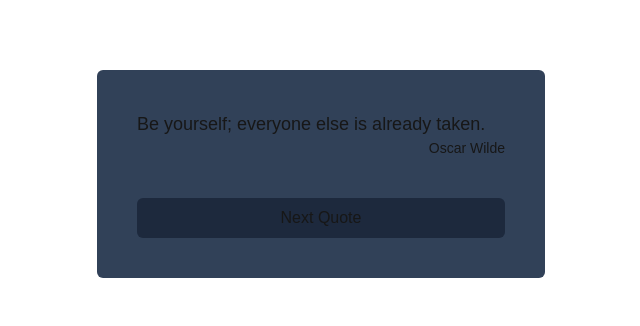
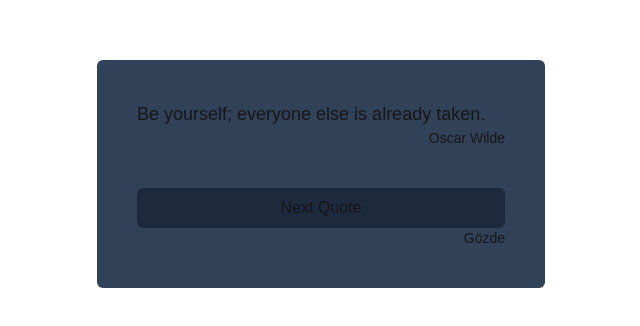
Before and after one commit to gozdeoozer/Lesson-33-next.js-demo, a Next.js app: page / in a window 1280 px wide. Shown: the part 226-552 px from the top of the page, without its empty margins (319-959 px from the left). Built offline with nearby package versions, Linux system fonts and the light colour scheme.

Commit message:
commit 3.changes

```diff
--- /dev/null
+++ b/src/app/UserContext.js
@@ -0,0 +1,20 @@
+"use client";
+
+import { createContext, useContext } from "react";
+
+const UserContext = createContext(null);
+
+export const UserProvider = ({ children }) => {
+  const user = {
+    name: "Gözde",
+    email: "gozde@email.com",
+  };
+
+  return (
+    <UserContext.Provider value={user}>
+      {children}
+    </UserContext.Provider>
+  );
+};
+
+export const useUserContext = () => useContext(UserContext);
--- a/src/app/layout.js
+++ b/src/app/layout.js
@@ -1,6 +1,8 @@
 import { Geist, Geist_Mono } from 'next/font/google';
 import { QuotesProvider } from '@/app/QuotesContext';
+import { UserProvider } from '@/app/UserContext';
 import './globals.css';
+
 
 const geistSans = Geist({
   variable: '--font-geist-sans',
@@ -23,7 +25,9 @@ export default function RootLayout({ children }) {
       <body
         className={`${geistSans.variable} ${geistMono.variable} antialiased`}
       >
-        <QuotesProvider>{children}</QuotesProvider>
+        <UserProvider>
+          <QuotesProvider>{children}</QuotesProvider>
+        </UserProvider>
       </body>
     </html>
   );
--- a/src/app/page.js
+++ b/src/app/page.js
@@ -4,11 +4,13 @@ import { Subtitle } from '@/components/Subtitle';
 import { Body2 } from '@/components/Body2';
 import { Button } from '@/components/Button';
 import { useQuotesContext, useQuotesDispatchContext } from '@/app/QuotesContext';
+import { useUserContext } from '@/app/UserContext';
 
 
 export default function Home() {
   const { quotes, currentIndex } = useQuotesContext();
   const { handleNextQuoteClick } = useQuotesDispatchContext();
+  const user = useUserContext();
 
   return (
     <main className='min-h-dvh flex items-center'>
@@ -16,6 +18,7 @@ export default function Home() {
         <Subtitle title={quotes[currentIndex].quote} />
         <Body2>{quotes[currentIndex].author}</Body2>
         <Button onClick={handleNextQuoteClick}>Next Quote</Button>
+        <Body2>{user.name}</Body2>
       </div>
     </main>
   );
```
